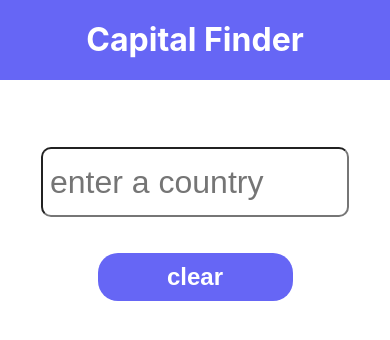
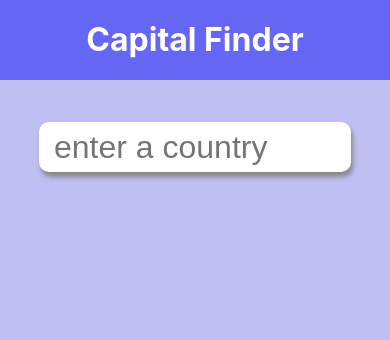
Before and after one commit to bmbaron/react_practice_lookup, a React (Create React App) app: page / in a window 390 px wide. Shown: the top 340 px of the page. Built offline with nearby package versions, Linux system fonts and the light colour scheme; the HTML template or start-up script is replaced by a standard one.

Commit message:
improved UI and responsiveness

```diff
--- a/src/App.css
+++ b/src/App.css
@@ -1,6 +1,10 @@
 .App {
   text-align: center;
   background: black;
+}
+
+body {
+  background: rgb(191, 191, 242);
 }
 
 App::-webkit-scrollbar-track, App::-webkit-scrollbar-button {
@@ -20,43 +24,34 @@ App::-webkit-scrollbar-track, App::-webkit-scrollbar-button {
 
 .container-main {
   width: 40%;
+  height: 30vh;
   text-align: center;
   margin: auto;
-  height: 10rem;
-  margin-top: 4rem;
+  margin-top: 2rem;
   display: flex;
-  flex-direction: row;
-  justify-content: center;
+  flex-direction: column;
+  justify-content: flex-start;
   align-items: center;
 }
 
-.container-fields {
-  margin-right: 2rem;
-}
-
-@media only screen and (max-width: 600px) {
+@media only screen and (max-width: 1000px) {
   .container-main {
-    flex-direction: column;
-    padding-bottom: 20px;
-    margin-top: 4rem;
-  }
-  .container-fields {
-    margin: 0;
+    width: 90%;
+    padding: 10px;
+    height: 40vh;
   }
   .input, .output {
-    width: 50%;
+    width: 50% !important;
+    height: 3rem !important;
   }
   .button-clear {
-    width: 50vw !important;
-    margin-top: 20px;
-    height: 3rem !important;
-
+    z-index: 1;
   }
   .image-container {
-    margin-top: 0rem;
+    margin-top: -3rem;
+    z-index: -1;
   }
   .image-flag {
-    background: black;
     height: 20vh !important;
     width: auto;
   }
@@ -67,29 +62,29 @@ App::-webkit-scrollbar-track, App::-webkit-scrollbar-button {
   height: 4rem;
   line-height: 4rem;
   font-size: 2rem;
+  border: none;
   border-radius: 10px;
-  margin: auto;
   outline: none;
   margin-bottom: 1rem;
-}
-
-label, input {
-  display:block;
-  margin: auto;
+  box-shadow: 2px 5px 5px #888888;
+  padding-left: 10px;
 }
 
 .button-clear {
-  width: 5rem;
-  height: 7rem;
-  background: rgb(102, 102, 245);
-  color: white;
-  font-size: 1.5rem;
+  width: 15rem;
+  height: 3rem;
+  margin-top: 20px;
+  background: rgb(245, 240, 102);
+  color: black;
+  font-size: 2rem;
   font-weight: bold;
   border: none;
   border-radius: 20px;
   z-index: 1;
   outline: none;
   -webkit-tap-highlight-color: transparent;
+  box-shadow: 2px 5px 5px #888888;
+  z-index: 1;
 }
 
 .button-clear:hover {
@@ -107,6 +102,10 @@ label, input {
   font-size: 2rem;
   border-radius: 10px;
   outline: none;
+  border: none;
+  box-shadow: 2px 5px 5px #888888;
+  background: #e2e1e1;
+  text-indent: 10px;
 }
 
 .input::placeholder, .output::placeholder {
@@ -127,6 +126,7 @@ label, input {
   padding: 10px;
   border-radius: 10px;
   box-shadow: 0 2px 6px black;
+  background: white;
 }
 
 .suggestion-container .suggestion{
@@ -155,8 +155,8 @@ label, input {
   margin-top: 5rem;
   height: 40vh;
   width: auto;
-  border: 2px solid black;
   border-radius: 20px;
   opacity: 0.9;
   z-index: -1;
+  box-shadow: 2px 5px 5px #888888;
 }
--- /dev/null
+++ b/src/components/Flag.js
@@ -0,0 +1,9 @@
+import React from "react"
+
+export default function(props) {
+	return (
+		<div className="image-container">
+			<img className="image-flag" src={props.image} alt="country flag"></img>
+		</div>
+	)
+}
--- a/src/components/MainContainer.js
+++ b/src/components/MainContainer.js
@@ -1,11 +1,11 @@
 import React from "react"
 import Suggestion from "./Suggestion"
 import Image from "./Image"
+import Flag from "./Flag"
 
 export default function MainContainer(props) {
 
 	const [image, setImage] = React.useState("")
-
 	const [country, setCountry] = React.useState([{show: false}, {name: ""}])
 	const [capital, setCapital] = React.useState([{show: false}, {name: ""}])
 	const [suggestions, setSuggestions] = React.useState([])
@@ -43,7 +43,6 @@ export default function MainContainer(props) {
 		Promise.resolve(Image(event.target.value)).then((result)=> setImage(result));
 	}
 
-
 	function displaySuggestions(val) {
 		setSuggestions(
 			findSuggestions(val).map(suggestion => {
@@ -59,7 +58,6 @@ export default function MainContainer(props) {
 		setCountry([{show: true}, {name: event.target.value}])
 		setCapital([{show: false}, {name: ""}])
 		displaySuggestions(event.target.value)
-		// findCapital(event.target.value)
 	}
 
 	function handleKeyDown(event) {
@@ -81,10 +79,6 @@ export default function MainContainer(props) {
 		<div>
 			<div className="container-main">
 				<div className="container-fields">
-					{capital[0].show &&
-						<label htmlFor="country-input">country</label>
-					}
-
 					<input
 						id="country-input"
 						className="input"
@@ -96,14 +90,11 @@ export default function MainContainer(props) {
 						value={country[1].name}
 						autoComplete="off"
 					/>
-
 					{country[0].show &&
 						<div className="suggestion-container">
 							{suggestions}
 						</div>
 					}
-
-					{capital[0].show && <label htmlFor="city-input">capital city</label>}
 					{capital[0].show &&
 						<input
 							id="city-input"
@@ -116,17 +107,18 @@ export default function MainContainer(props) {
 						/>
 					}
 				</div>
-				<div className="container-buttons">
-					{!country[0].show &&
-						<button className="button-clear" onClick={clearFields}>clear</button>
-					}
-				</div>
+
+				{country[1].name &&
+					<div className="container-buttons">
+						{!country[0].show &&
+							<button className="button-clear" onClick={clearFields}>clear</button>
+						}
+					</div>
+				}
 			</div>
 
 			{capital[0].show &&
-			<div className="image-container">
-				<img className="image-flag" src={image} alt="country flag"></img>
-			</div>
+				<Flag image={image}/>
 			}
 		</div>
 	)
```
